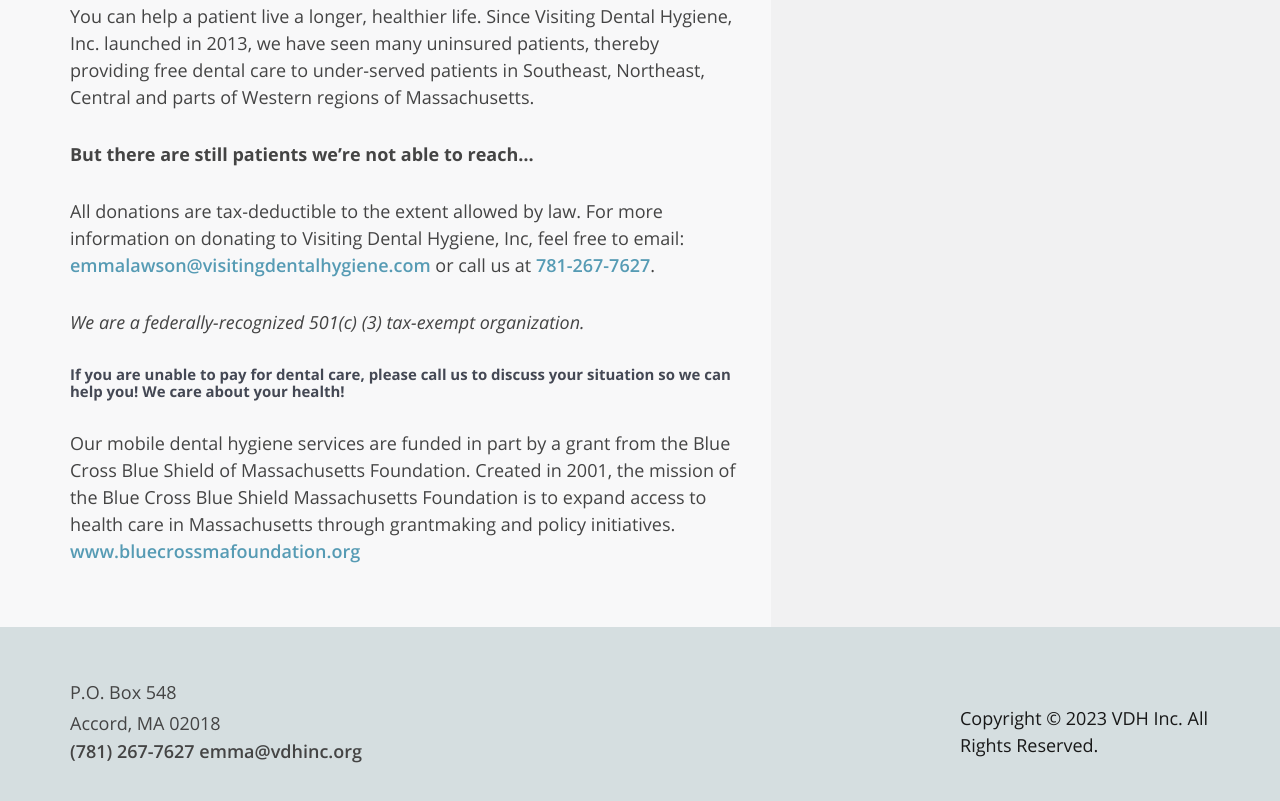
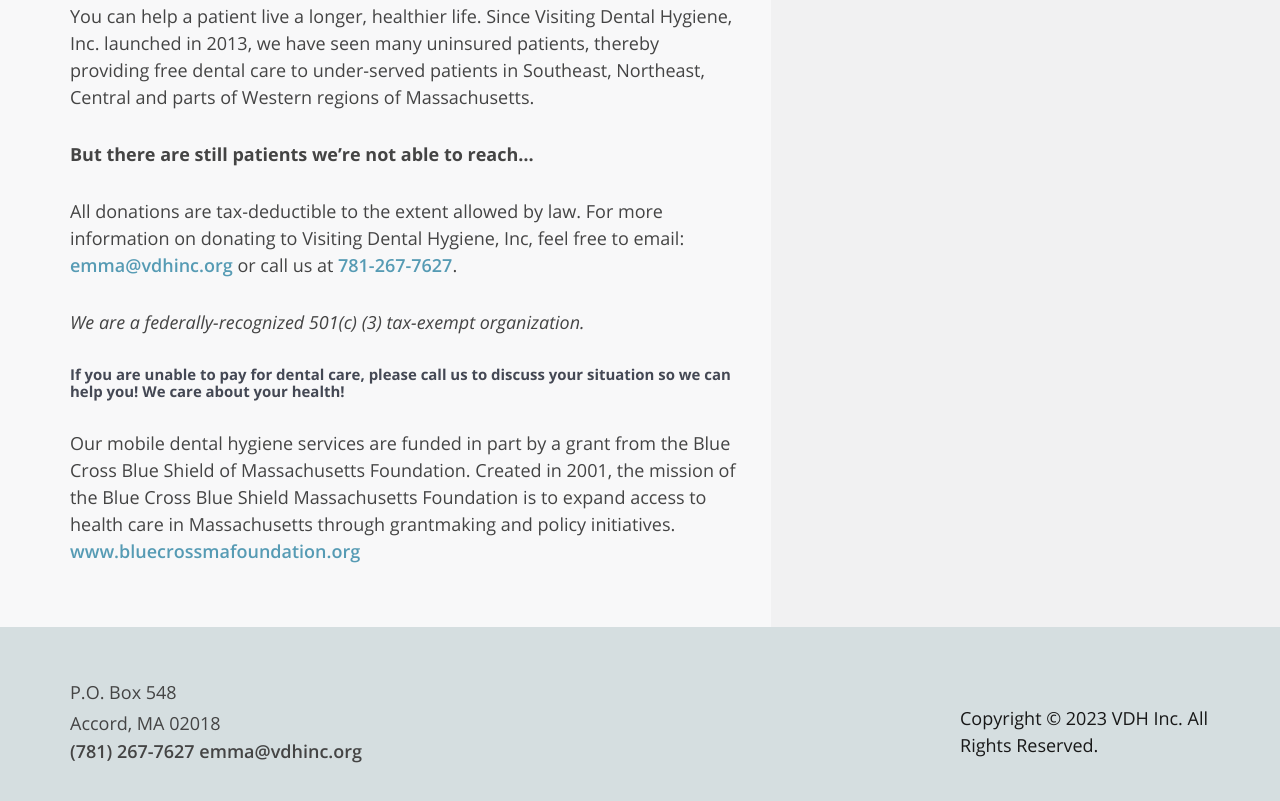
Before and after one commit to vdhdev/vdhdev.github.io, a plain HTML site: page donate.html in a window 1280 px wide. Shown: the part 1568-2369 px from the top of the page. Drawn offline with Linux system fonts and the light colour scheme.

Commit message:
Deploying to gh-pages from @ vdhdev/vdhdev.github.io@503d8104c95a95486799438eab0b8fa9c1078189 🚀

```diff
--- a/donate.html
+++ b/donate.html
@@ -308,9 +308,7 @@
   <p>
     All donations are tax-deductible to the extent allowed by law. For more
     information on donating to Visiting Dental Hygiene, Inc, feel free to email:
-    <a src="mailto:emmalawson@visitingdentalhygiene.com"
-      >emmalawson@visitingdentalhygiene.com</a
-    >
+    <a src="mailto:emma@vdhinc.org">emma@vdhinc.org</a>
     or call us at <a src="tel:7812677627">781-267-7627</a>.
   </p>
   <p>
```
Also changed, not shown: 1 other file.
